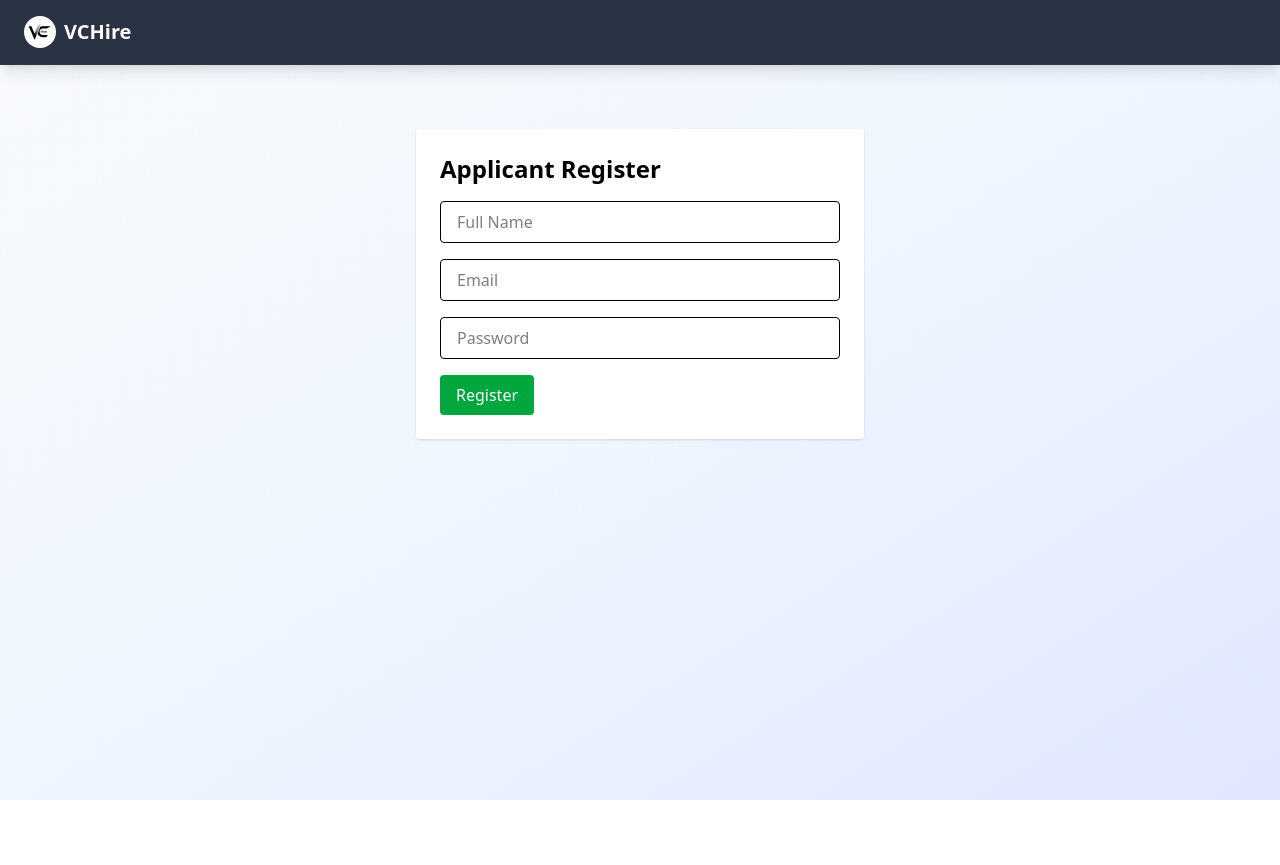
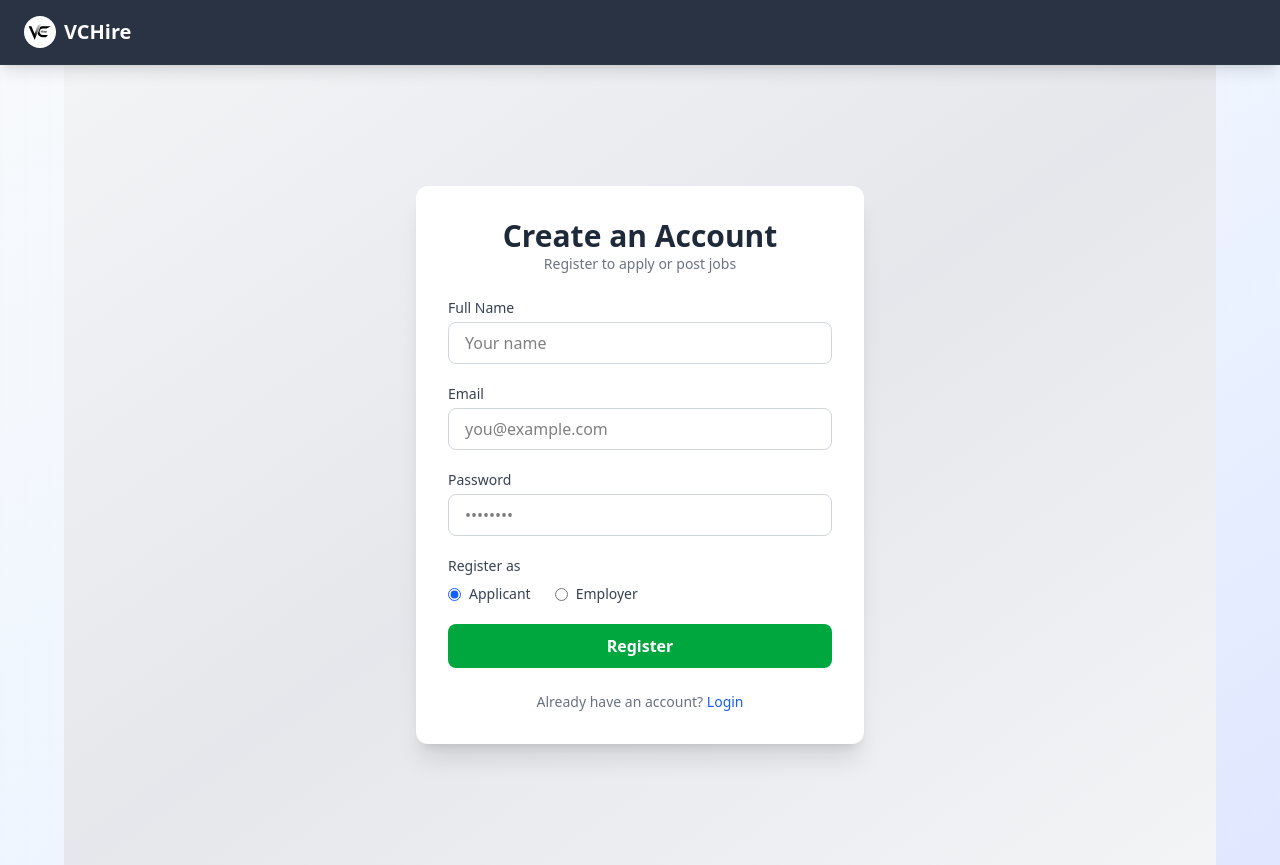
Before and after one commit to BrokeIslander/victorias-job-board, a React (Vite) app in the folder client/: page /register in a window 1280 px wide. Before the commit the page ends 800 px from the top, so only its background shows below. Built offline with nearby package versions, Linux system fonts and the light colour scheme.

Commit message:
polished UI
Made the UI of the Login and Register better

```diff
--- a/client/src/App.jsx
+++ b/client/src/App.jsx
@@ -173,7 +173,7 @@ function App() {
             <div className="absolute inset-0 bg-[linear-gradient(to_right,#80808012_1px,transparent_1px),linear-gradient(to_bottom,#80808012_1px,transparent_1px)] bg-[size:24px_24px]" />
           </div>
 
-          <div className="relative z-10 p-6 max-w-6xl mx-auto min-h-[calc(100vh-6rem)]">
+          <div className="relative z-10 p-0 max-w-6xl mx-auto min-h-[calc(100vh-6rem)]">
             <Routes>
               <Route path="/" element={<Home />} />
               <Route path="/jobs" element={<Jobs />} />
--- a/client/src/pages/Login.jsx
+++ b/client/src/pages/Login.jsx
@@ -19,44 +19,67 @@ export default function Login() {
       const res = await axios.post('http://localhost:5000/api/auth/login', formData)
       const { token, user } = res.data
 
-      // Store token + user data
       localStorage.setItem('token', token)
       localStorage.setItem('user', JSON.stringify(user))
 
       alert('Login successful!')
-      navigate('/dashboard') // redirect after login
+      navigate('/dashboard')
     } catch (err) {
       setError(err.response?.data?.message || 'Login failed')
     }
   }
 
   return (
-    <div className="max-w-md mx-auto mt-10 p-6 bg-white shadow rounded">
-      <h2 className="text-2xl font-bold mb-4">Login</h2>
-      <form onSubmit={handleSubmit} className="space-y-4">
+    <div className="min-h-screen flex items-center justify-center bg-gradient-to-br from-gray-100 via-gray-200 to-gray-100 px-4">
+      <div className="w-full max-w-md bg-white rounded-xl shadow-xl p-8 space-y-6">
+        <div className="text-center">
+          <h2 className="text-3xl font-bold text-gray-800">Welcome Back</h2>
+          <p className="text-sm text-gray-500">Please sign in to your account</p>
+        </div>
+        <form onSubmit={handleSubmit} className="space-y-5">
+          <div>
+            <label className="block text-sm font-medium text-gray-700 mb-1">Email</label>
             <input
               type="email"
               name="email"
               value={formData.email}
               onChange={handleChange}
-          placeholder="Email"
-          className="w-full border px-4 py-2 rounded"
+              placeholder="you@example.com"
+              className="w-full px-4 py-2 border border-gray-300 rounded-lg focus:ring-2 focus:ring-blue-500 focus:outline-none transition"
               required
             />
+          </div>
+
+          <div>
+            <label className="block text-sm font-medium text-gray-700 mb-1">Password</label>
             <input
               type="password"
               name="password"
               value={formData.password}
               onChange={handleChange}
-          placeholder="Password"
-          className="w-full border px-4 py-2 rounded"
+              placeholder="••••••••"
+              className="w-full px-4 py-2 border border-gray-300 rounded-lg focus:ring-2 focus:ring-blue-500 focus:outline-none transition"
               required
             />
-        {error && <p className="text-red-500 text-sm">{error}</p>}
-        <button className="bg-blue-600 text-white px-4 py-2 rounded hover:bg-blue-700">
+          </div>
+
+          {error && <p className="text-sm text-red-600">{error}</p>}
+
+          <button
+            type="submit"
+            className="w-full bg-blue-600 hover:bg-blue-700 text-white py-2.5 rounded-lg font-semibold transition duration-300"
+          >
             Login
           </button>
         </form>
+
+        <p className="text-center text-sm text-gray-500">
+          Don’t have an account?{' '}
+          <a href="/register" className="text-blue-600 hover:underline font-medium">
+            Register
+          </a>
+        </p>
+      </div>
     </div>
   )
 }
--- a/client/src/pages/Register.jsx
+++ b/client/src/pages/Register.jsx
@@ -7,7 +7,7 @@ export default function Register() {
     name: '',
     email: '',
     password: '',
-    role: 'applicant' // default role
+    role: 'applicant'
   })
   const [error, setError] = useState('')
   const navigate = useNavigate()
@@ -30,41 +30,96 @@ export default function Register() {
   }
 
   return (
-    <div className="max-w-md mx-auto mt-10 p-6 bg-white shadow rounded">
-      <h2 className="text-2xl font-bold mb-4">Applicant Register</h2>
-      <form onSubmit={handleSubmit} className="space-y-4">
+    <div className="min-h-screen flex items-center justify-center bg-gradient-to-br from-gray-100 via-gray-200 to-gray-100 px-4">
+      <div className="w-full max-w-md bg-white rounded-xl shadow-xl p-8 space-y-6">
+        <div className="text-center">
+          <h2 className="text-3xl font-bold text-gray-800">Create an Account</h2>
+          <p className="text-sm text-gray-500">Register to apply or post jobs</p>
+        </div>
+        <form onSubmit={handleSubmit} className="space-y-5">
+          <div>
+            <label className="block text-sm font-medium text-gray-700 mb-1">Full Name</label>
             <input
               type="text"
               name="name"
-          placeholder="Full Name"
               value={formData.name}
               onChange={handleChange}
-          className="w-full border px-4 py-2 rounded"
+              placeholder="Your name"
+              className="w-full px-4 py-2 border border-gray-300 rounded-lg focus:ring-2 focus:ring-blue-500 focus:outline-none transition"
               required
             />
+          </div>
+          <div>
+            <label className="block text-sm font-medium text-gray-700 mb-1">Email</label>
             <input
               type="email"
               name="email"
-          placeholder="Email"
               value={formData.email}
               onChange={handleChange}
-          className="w-full border px-4 py-2 rounded"
+              placeholder="you@example.com"
+              className="w-full px-4 py-2 border border-gray-300 rounded-lg focus:ring-2 focus:ring-blue-500 focus:outline-none transition"
               required
             />
+          </div>
+          <div>
+            <label className="block text-sm font-medium text-gray-700 mb-1">Password</label>
             <input
               type="password"
               name="password"
-          placeholder="Password"
               value={formData.password}
               onChange={handleChange}
-          className="w-full border px-4 py-2 rounded"
+              placeholder="••••••••"
+              className="w-full px-4 py-2 border border-gray-300 rounded-lg focus:ring-2 focus:ring-blue-500 focus:outline-none transition"
               required
             />
-        {error && <p className="text-red-500 text-sm">{error}</p>}
-        <button className="bg-green-600 text-white px-4 py-2 rounded hover:bg-green-700">
+          </div>
+
+          {/* Role Selector */}
+          <div>
+            <span className="block text-sm font-medium text-gray-700 mb-2">Register as</span>
+            <div className="flex items-center gap-6">
+              <label className="flex items-center gap-2 text-sm text-gray-700">
+                <input
+                  type="radio"
+                  name="role"
+                  value="applicant"
+                  checked={formData.role === 'applicant'}
+                  onChange={handleChange}
+                  className="accent-blue-600"
+                />
+                Applicant
+              </label>
+              <label className="flex items-center gap-2 text-sm text-gray-700">
+                <input
+                  type="radio"
+                  name="role"
+                  value="employer"
+                  checked={formData.role === 'employer'}
+                  onChange={handleChange}
+                  className="accent-blue-600"
+                />
+                Employer
+              </label>
+            </div>
+          </div>
+
+          {error && <p className="text-sm text-red-600">{error}</p>}
+
+          <button
+            type="submit"
+            className="w-full bg-green-600 hover:bg-green-700 text-white py-2.5 rounded-lg font-semibold transition duration-300"
+          >
             Register
           </button>
         </form>
+
+        <p className="text-center text-sm text-gray-500">
+          Already have an account?{' '}
+          <a href="/login" className="text-blue-600 hover:underline font-medium">
+            Login
+          </a>
+        </p>
+      </div>
     </div>
   )
 }
```
Lines whose indentation alone changed are shown as unchanged.
